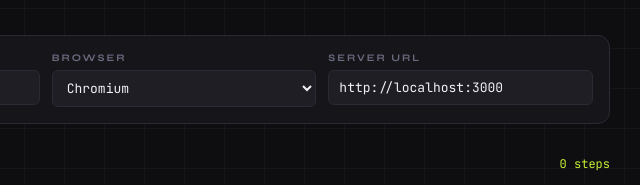
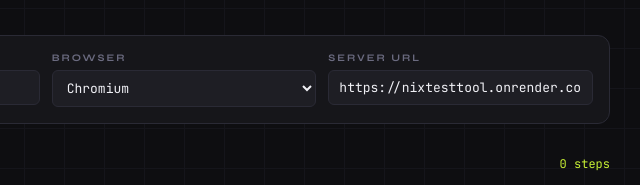
Before and after one commit to nlieurance/nix-test-tool, a website: page index.html in a window 1280 px wide. Shown: the part 152-337 px from the top of the page, 456-1096 px from the left. Drawn offline with Linux system fonts and the light colour scheme.

Commit message:
Updated URL

```diff
--- a/index.html
+++ b/index.html
@@ -793,7 +793,7 @@
     </div>
     <div class="config-field">
       <label>Server URL</label>
-      <input type="text" id="server-url" placeholder="http://localhost:3000" value="http://localhost:3000" />
+      <input type="text" id="server-url" placeholder="https://nixtesttool.onrender.com" value="https://nixtesttool.onrender.com" />
     </div>
   </div>
 
```
